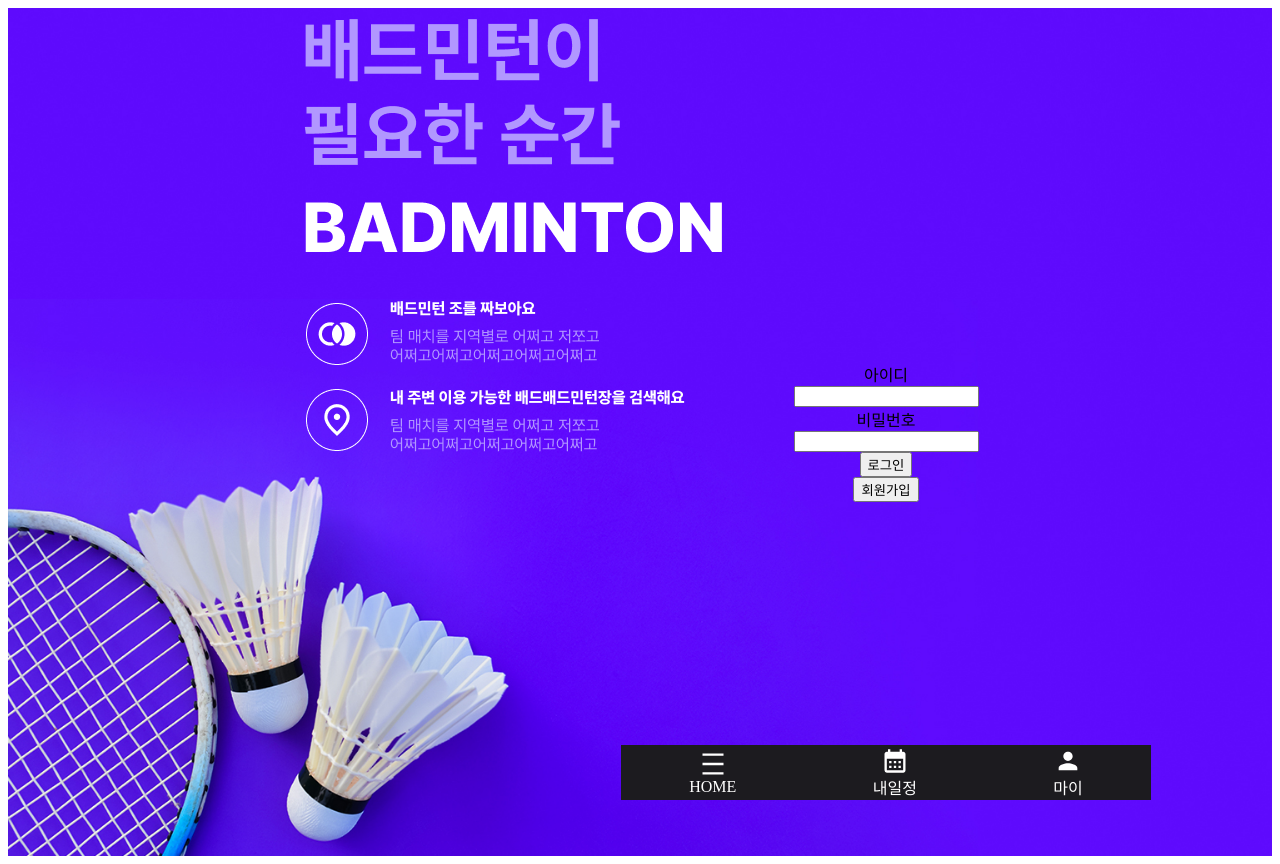
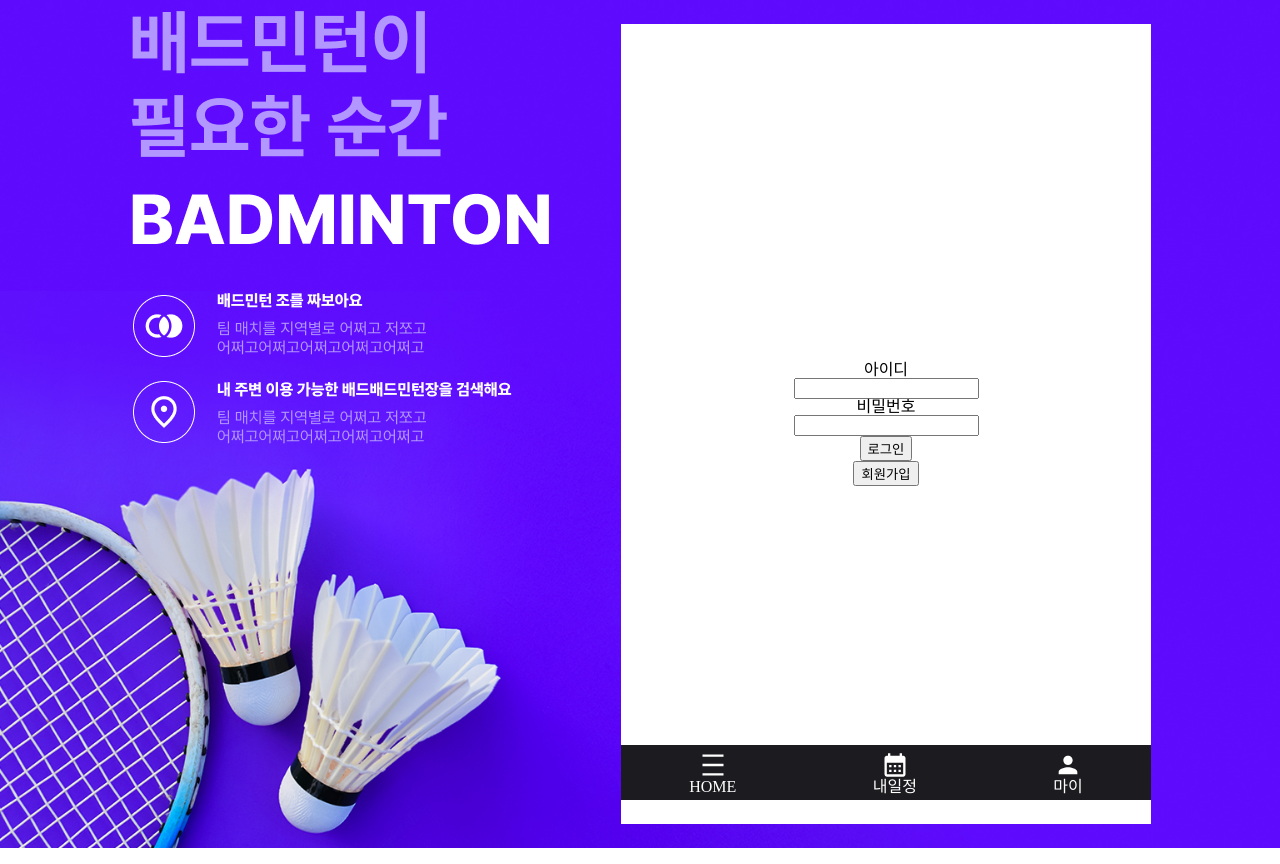
Before and after one commit to zziimm/teamstrong1000, a React (Create React App) app: page /login in a window 1280 px wide. Built offline with nearby package versions, Linux system fonts and the light colour scheme.

Commit message:
포스트

```diff
--- a/package.json
+++ b/package.json
@@ -20,6 +20,7 @@
     "react-scripts": "5.0.1",
     "redux": "^4.2.1",
     "styled-components": "^6.1.0",
+    "styled-reset": "^4.5.1",
     "web-vitals": "^2.1.4"
   },
   "scripts": {
--- a/src/App.js
+++ b/src/App.js
@@ -2,6 +2,7 @@ import Header from "./pages/Header";
 import NavList from "./pages/NavList";
 import PostList from "./pages/PostList";
 import { createGlobalStyle, styled } from "styled-components";
+import { Reset } from "styled-reset";
 
 import { Route, Routes } from "react-router-dom";
 import BottomMenu from "./pages/BottomMenu";
@@ -44,6 +45,7 @@ const MainTitle = styled.div`
 function App() {
   return (
     <>
+      <Reset />
       <GlobalStyle />
       <MainBg>
         <MainTitle />
--- a/src/pages/Login.js
+++ b/src/pages/Login.js
@@ -9,6 +9,9 @@ const SignArea = styled.div`
   justify-content: center;
   flex-direction: column;
   align-items: center;
+  background-color: #fff;
+  width: 530px;
+  height: 100vh;
 `;
 
 
```
Also changed, not shown: 1 other file (tests, documents, lock files or other folders).
